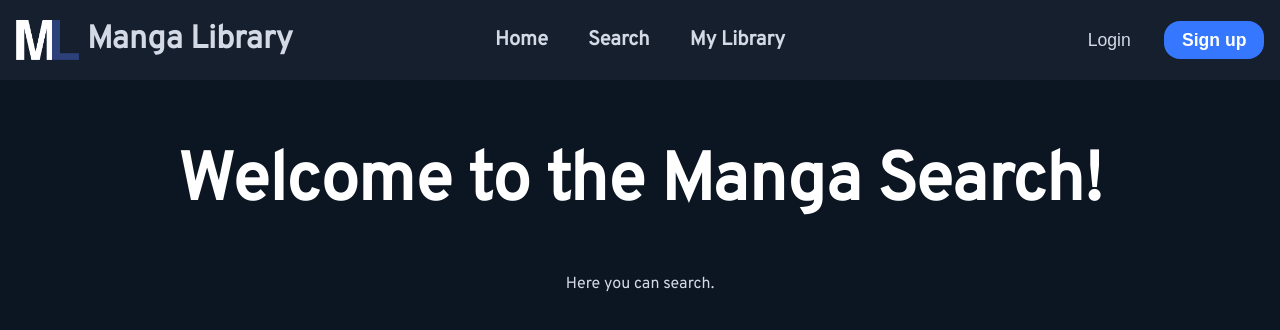
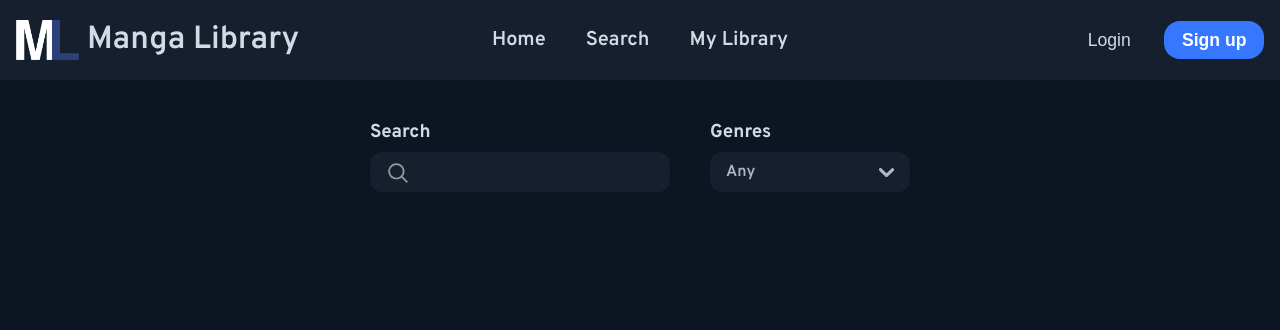
Before and after one commit to miki2017milan/MangaLibrary, a React (Vite) app in the folder MangaLibraryReact/: page /search in a window 1280 px wide. Shown: the top 330 px of the page. Built offline with nearby package versions, Linux system fonts and the light colour scheme.

Commit message:
added Dropdown Component. added genre dropdown and searchbar

```diff
--- a/MangaLibraryReact/index.html
+++ b/MangaLibraryReact/index.html
@@ -1,9 +1,17 @@
-<!doctype html>
+<!DOCTYPE html>
 <html lang="en">
   <head>
     <meta charset="UTF-8" />
     <link rel="icon" type="image/svg+xml" href="/vite.svg" />
-    <link rel="stylesheet" href="https://fonts.googleapis.com/css?family=Overpass">
+    <link
+      rel="preload"
+      as="style"
+      href="https://fonts.googleapis.com/css?family=Overpass:400,600,700,800"
+    />
+    <link
+      href="https://fonts.googleapis.com/css?family=Overpass:400,600,700,800"
+      rel="stylesheet"
+    />
     <meta name="viewport" content="width=device-width, initial-scale=1.0" />
     <title>Manga Library</title>
   </head>
--- a/MangaLibraryReact/package.json
+++ b/MangaLibraryReact/package.json
@@ -13,7 +13,9 @@
     "@tanstack/react-query": "^5.90.2",
     "@tanstack/react-query-devtools": "^5.90.2",
     "axios": "^1.12.2",
+    "clsx": "^2.1.1",
     "dompurify": "^3.2.7",
+    "framer-motion": "^12.23.22",
     "react": "^19.0.0",
     "react-dom": "^19.0.0",
     "react-router-dom": "^7.9.1"
--- a/MangaLibraryReact/src/App.css
+++ b/MangaLibraryReact/src/App.css
@@ -56,31 +56,6 @@
   color: #ffffff;
   transform: scale(1.05);
 }
-
-/* .searchbar {
-  display: flex;
-  align-items: center;
-  padding-left: 1em;
-  padding-right: 1em;
-  width: 300px;
-  background-color: var(--bg-light);
-  height: var(--spacing6);
-  border-radius: 20px;
-  pointer-events: all;
-}
-.searchbar input {
-  width: 100%;
-  color: var(--text);
-  font: var(--ff);
-  background: transparent;
-  border: none;
-  outline: none;
-  padding-left: 1em;
-}
-.searchbar img {
-  height: 24px;
-  cursor: pointer;
-} */
 
 .header-right {
   display: flex;
@@ -275,6 +250,152 @@
   font-weight: 600;
 }
 
+.filter {
+  display: flex;
+  flex-direction: column;
+  align-items: start;
+  gap: var(--space-xs);
+}
+
+.searchContent {
+  display: flex;
+  align-items: center;
+  justify-content: center;
+  gap: var(--space-xl);
+  margin-top: var(--space-xl);
+}
+
+.searchbar {
+  display: flex;
+  align-items: center;
+  padding: 0.5rem 1rem;
+  width: 300px;
+  background-color: var(--bg);
+  border-radius: var(--space-s);
+}
+
+.searchbar input {
+  color: var(--text);
+  font: var(--ff);
+  background: transparent;
+  border: none;
+  outline: none;
+  padding-left: 1em;
+}
+.searchbar img {
+  height: 24px;
+  cursor: pointer;
+}
+
+.dropdownButton {
+  display: flex;
+  justify-content: space-between;
+  gap: 1rem;
+  align-items: center;
+
+  width: 200px;
+  height: var(--space-xl);
+  padding: 0.1rem 1rem;
+  background-color: var(--bg);
+  border-radius: var(--space-s);
+
+  text-align: start;
+  color: var(--text-muted);
+  font-weight: 600;
+}
+
+.dropdownButton img {
+  width: 15px;
+  cursor: pointer;
+}
+
+.dropdownButton input {
+  width: 100%;
+  color: var(--text);
+  font: var(--ff);
+  background: transparent;
+  border: none;
+  outline: none;
+}
+
+.dropdownButton .placeholder {
+  position: absolute;
+
+  display: flex;
+  gap: var(--space-s);
+  cursor: pointer;
+}
+
+.dropdownButton:focus-within .placeholder {
+  display: none;
+}
+
+.placeholder:empty::before {
+  content: "Any";
+}
+
+.selectedGenre {
+  background-color: var(--bg-light);
+  padding: 0 var(--space-xs);
+  border-radius: var(--space-xs);
+  font-size: var(--space-s);
+  width: fit-content;
+}
+
+.dropdownContent {
+  position: absolute;
+  width: 200px;
+  max-height: 300px;
+
+  background-color: var(--bg);
+  border-radius: var(--space-s);
+  margin-top: var(--space-xs);
+  padding-top: var(--space-xs);
+
+  overflow: hidden;
+  overflow-y: scroll;
+}
+
+.dropdownContent h3 {
+  padding: var(--space-xs) var(--space-m);
+
+  text-align: start;
+  color: var(--text-muted);
+  font-weight: 700;
+  font-size: 1rem;
+}
+
+.dropdownItem {
+  height: 35px;
+  width: calc(200px - 3rem);
+
+  display: flex;
+  align-items: center;
+  justify-content: space-between;
+  margin: var(--space-xs) var(--space-l);
+  padding: var(--space-xxs) var(--space-xs);
+  border-radius: 0.5rem;
+
+  color: var(--text-muted);
+  font-weight: 400;
+
+  cursor: pointer;
+  transition: 200ms ease;
+}
+
+.dropdownItem:hover {
+  background-color: var(--bg-light);
+}
+
+.dropdownItem img {
+  width: 20px;
+  height: 20px;
+}
+
+.nodisplay {
+  display: none;
+}
+
 @media screen and (max-width: 1750px) {
   .mangaDisplayContent {
     grid-template-columns: min-content 45vw;
--- /dev/null
+++ b/MangaLibraryReact/src/Components/DropdownItem.tsx
@@ -0,0 +1,44 @@
+import React from "react";
+import clsx from "clsx";
+
+type props = {
+  content: string;
+  selected: boolean;
+  searchWord: string;
+  removeSelectedItem: (item: string) => void;
+  appendSelectedItem: (item: string) => void;
+};
+
+function DropdownItem({
+  content,
+  selected,
+  searchWord,
+  removeSelectedItem,
+  appendSelectedItem,
+}: props) {
+  console.log("rerender alarm item" + content);
+
+  const className = clsx("dropdownItem", {
+    selected,
+    nodisplay:
+      searchWord && !content.toLowerCase().includes(searchWord.toLowerCase()),
+  });
+  return (
+    <li
+      className={className}
+      onMouseDown={() => {
+        // OnMouseDown instead of onClick becuase it fires befor the blur of the input field
+        selected ? removeSelectedItem(content) : appendSelectedItem(content);
+      }}
+    >
+      {content}
+      <img
+        className={selected ? "" : "nodisplay"}
+        src="/logo.webp"
+        alt="noimage"
+      />
+    </li>
+  );
+}
+
+export default React.memo(DropdownItem);
--- /dev/null
+++ b/MangaLibraryReact/src/Components/DropdownList.tsx
@@ -0,0 +1,97 @@
+import { useCallback, useEffect, useRef, useState } from "react";
+import { motion, AnimatePresence } from "framer-motion";
+import DropdownItem from "./DropdownItem";
+
+type Props = {
+  name: string;
+  content: string[];
+};
+
+export default function DropdownList({ name, content }: Props) {
+  const [open, setOpen] = useState(false);
+  const [selectedItems, setSelectedItems] = useState<string[]>([]);
+  const [searchWord, setSearchWord] = useState<string>("");
+  const dropdownRef = useRef<HTMLDivElement>(null);
+
+  const removeSelectedItem = useCallback((item: string) => {
+    setSelectedItems((prev) => prev.filter((i) => i !== item));
+  }, []);
+
+  const appendSelectedItem = useCallback((item: string) => {
+    setSelectedItems((prev) => [...prev, item]);
+    setSearchWord("");
+  }, []);
+
+  const updateSearchWord = useCallback(
+    (e: React.ChangeEvent<HTMLInputElement>) => {
+      setSearchWord(e.target.value);
+    },
+    []
+  );
+
+  useEffect(() => {
+    // close dropdown if click outside
+    function close(e: MouseEvent) {
+      if (
+        dropdownRef.current != null &&
+        !dropdownRef.current.contains(e.target as Node)
+      ) {
+        setOpen(false);
+      }
+    }
+    // add or remove event listener
+    if (open) {
+      window.addEventListener("click", close);
+    }
+    // cleanup
+    return function removeListener() {
+      window.removeEventListener("click", close);
+    };
+  }, [open]);
+
+  return (
+    <div ref={dropdownRef}>
+      <div className="dropdownButton">
+        <div className="placeholder" onClick={() => setOpen(!open)}>
+          {selectedItems.length > 0 && (
+            <>
+              <div className="selectedGenre">{selectedItems[0]}</div>
+              {selectedItems.length > 1 && (
+                <div className="selectedGenre">+{selectedItems.length - 1}</div>
+              )}
+            </>
+          )}
+        </div>
+        <input
+          onChange={updateSearchWord}
+          onClick={() => setOpen(true)}
+          onBlur={() => setSearchWord("")}
+          value={searchWord}
+        />
+        <img src="/downarrow.png" alt="" onClick={() => setOpen(!open)} />
+      </div>
+      <AnimatePresence>
+        {open && (
+          <motion.ul
+            initial={{ opacity: 0, height: 0 }}
+            animate={{ opacity: 1, height: "auto" }}
+            exit={{ opacity: 0, height: 0 }}
+            transition={{ duration: 0.1, ease: "easeOut" }}
+            className="dropdownContent"
+          >
+            <h3>{name}</h3>
+            {content.map((item) => (
+              <DropdownItem
+                content={item}
+                selected={selectedItems.includes(item)}
+                searchWord={searchWord}
+                removeSelectedItem={removeSelectedItem}
+                appendSelectedItem={appendSelectedItem}
+              />
+            ))}
+          </motion.ul>
+        )}
+      </AnimatePresence>
+    </div>
+  );
+}
--- /dev/null
+++ b/MangaLibraryReact/src/Components/Genres.tsx
@@ -0,0 +1,12 @@
+import DropdownList from "../Components/DropdownList";
+
+export default function Genres() {
+  var genres = ["Mystery", "Drama", "Comedy", "Horror", "Thriller", "Shounen"];
+
+  return (
+    <div className="filter">
+      <h3>Genres</h3>
+      <DropdownList name="Genres" content={genres}></DropdownList>
+    </div>
+  );
+}
--- a/MangaLibraryReact/src/Components/SearchBar.tsx
+++ b/MangaLibraryReact/src/Components/SearchBar.tsx
@@ -1,8 +1,11 @@
 export default function SearchBar() {
-    return (
-        <div className="searchbar">
-            <img src="search.webp" />
-            <input type="text" placeholder="Search..." />
-        </div>
-    );
+  return (
+    <div className="filter">
+      <h3>Search</h3>
+      <div className="searchbar">
+        <img src="search.webp" />
+        <input type="text" placeholder="" />
+      </div>
+    </div>
+  );
 }
--- a/MangaLibraryReact/src/Pages/Search.tsx
+++ b/MangaLibraryReact/src/Pages/Search.tsx
@@ -1,9 +1,13 @@
+import Genres from "../Components/Genres";
+import SearchBar from "../Components/SearchBar";
+
 export default function Search() {
-    return (
-        <>
-            <h1>Welcome to the Manga Search!</h1>
-            <br />
-            <p>Here you can search.</p>
-        </>
-    );
+  return (
+    <>
+      <div className="searchContent">
+        <SearchBar></SearchBar>
+        <Genres></Genres>
+      </div>
+    </>
+  );
 }
--- a/MangaLibraryReact/src/index.css
+++ b/MangaLibraryReact/src/index.css
@@ -16,7 +16,8 @@
   --text-highlight: #ffffff;
   --primary: #3577ff;
 
-  --ff: "Overpass", serif;
+  --ff: Overpass, -apple-system, BlinkMacSystemFont, Segoe UI, Oxygen, Ubuntu,
+    Cantarell, Fira Sans, Droid Sans, Helvetica Neue, sans-serif;
   --p: 1rem/1.5rem var(--ff);
   --h1: 600 3rem/2rem var(--ff);
   --h2: 600 2rem/1.5rem var(--ff);
```
Also changed, not shown: MangaLibraryReact/public/downarrow.png (added), 1 other file (tests, documents, lock files or other folders).
